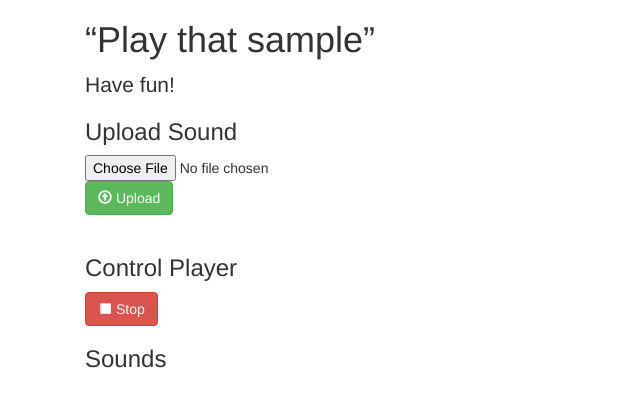
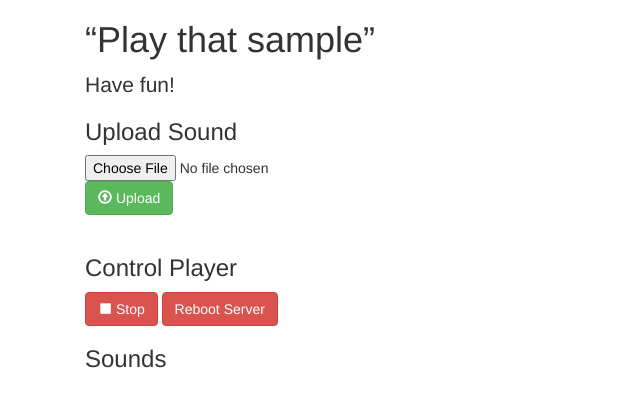
Before and after one commit to KevinAuSon/samples, a Flask app: page / in a window 1280 px wide. Shown: the top 407 px of the page, without its empty margins (0-640 px from the left). Run offline with Flask 2, Linux system fonts and the light colour scheme; some libraries are stand-ins or nearby versions.

Commit message:
add reboot stuff

```diff
--- a/app.py
+++ b/app.py
@@ -57,6 +57,10 @@ def stop():
 
   return ('', 204)
 
+@app.route("/reboot")
+def reboot():
+  os.system('sudo reboot')
+
 
 @app.route('/upload', methods = ['POST'])
 def upload_file():
--- a/templates/index.html
+++ b/templates/index.html
@@ -22,7 +22,7 @@
     <br>
     <h3>Control Player</h3>
     <button type="submit" class="btn btn-danger" id="stop" ><span class="glyphicon glyphicon-stop" aria-hidden="true"></span> Stop</button>
-
+    <button type="submit" class="btn btn-danger" id="reboot" >Reboot Server</button>
     <br>
     <h3>Sounds</h3>
     <div class="row">
@@ -60,6 +60,14 @@
       })
     }
     $('#stop').click(stop)
+
+    function reboot(){
+        $.ajax({
+          type: "GET",
+          url: '/reboot',
+      })
+    }
+    $('#reboot').click(reboot)
 });
 </script>
 
```
